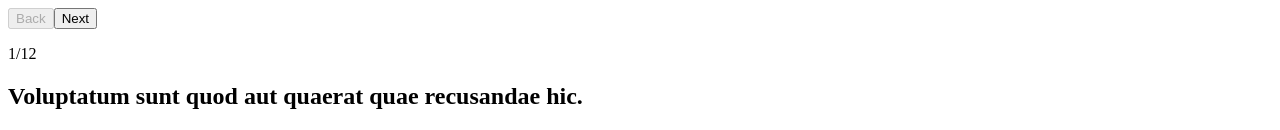
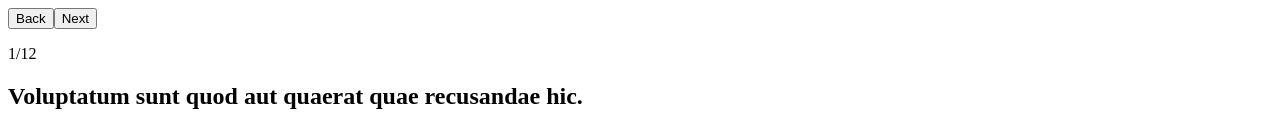
Before and after one commit to Andriy-Kond/m3_publications-reader, a React (Create React App) app: page / in a window 1280 px wide. Shown: the top 130 px of the page. Built offline with nearby package versions, Linux system fonts and the light colour scheme.

Commit message:
add: infinity cycle

```diff
--- a/src/components/Controls/Controls.jsx
+++ b/src/components/Controls/Controls.jsx
@@ -6,15 +6,15 @@ class Controls extends Component {
       changeIndex,
       // totalItems,
       // publicationIndex,
-      prevBtnDisabled,
-      nextBtnDisabled,
+      // prevBtnDisabled,
+      // nextBtnDisabled,
     } = this.props;
 
     return (
       <section>
         <button
           // disabled={publicationIndex === 0}
-          disabled={prevBtnDisabled}
+          // disabled={prevBtnDisabled}
           type="button"
           onClick={() => {
             changeIndex(-1);
@@ -23,7 +23,7 @@ class Controls extends Component {
         </button>
         <button
           // disabled={publicationIndex + 1 === totalItems}
-          disabled={nextBtnDisabled}
+          // disabled={nextBtnDisabled}
           type="button"
           onClick={() => {
             changeIndex(1);
--- a/src/components/Reader/Reader.jsx
+++ b/src/components/Reader/Reader.jsx
@@ -9,6 +9,17 @@ class Reader extends Component {
   };
 
   changeIndex = step => {
+    const { publicationIndex } = this.state;
+    const itemsLength = this.props.items.length;
+
+    if (publicationIndex === 0 && step === -1) {
+      return this.setState({ publicationIndex: itemsLength - 1 });
+    }
+
+    if (publicationIndex === itemsLength - 1 && step === 1) {
+      return this.setState({ publicationIndex: 0 });
+    }
+
     this.setState(prevState => ({
       publicationIndex: prevState.publicationIndex + step,
     }));
@@ -19,15 +30,17 @@ class Reader extends Component {
     const { publicationIndex } = this.state;
     const totalItems = items.length;
 
-    const prevBtnDisabled = publicationIndex === 0;
-    const nextBtnDisabled = publicationIndex + 1 === totalItems;
+    // const prevBtnDisabled = publicationIndex === 0;
+    // const nextBtnDisabled = publicationIndex + 1 === totalItems;
 
     return (
       <div>
         <Controls
           changeIndex={this.changeIndex}
-          prevBtnDisabled={prevBtnDisabled}
-          nextBtnDisabled={nextBtnDisabled}
+
+          // prevBtnDisabled={prevBtnDisabled}
+          // nextBtnDisabled={nextBtnDisabled}
+
           // totalItems={totalItems}
           // publicationIndex={publicationIndex}
         />
```
